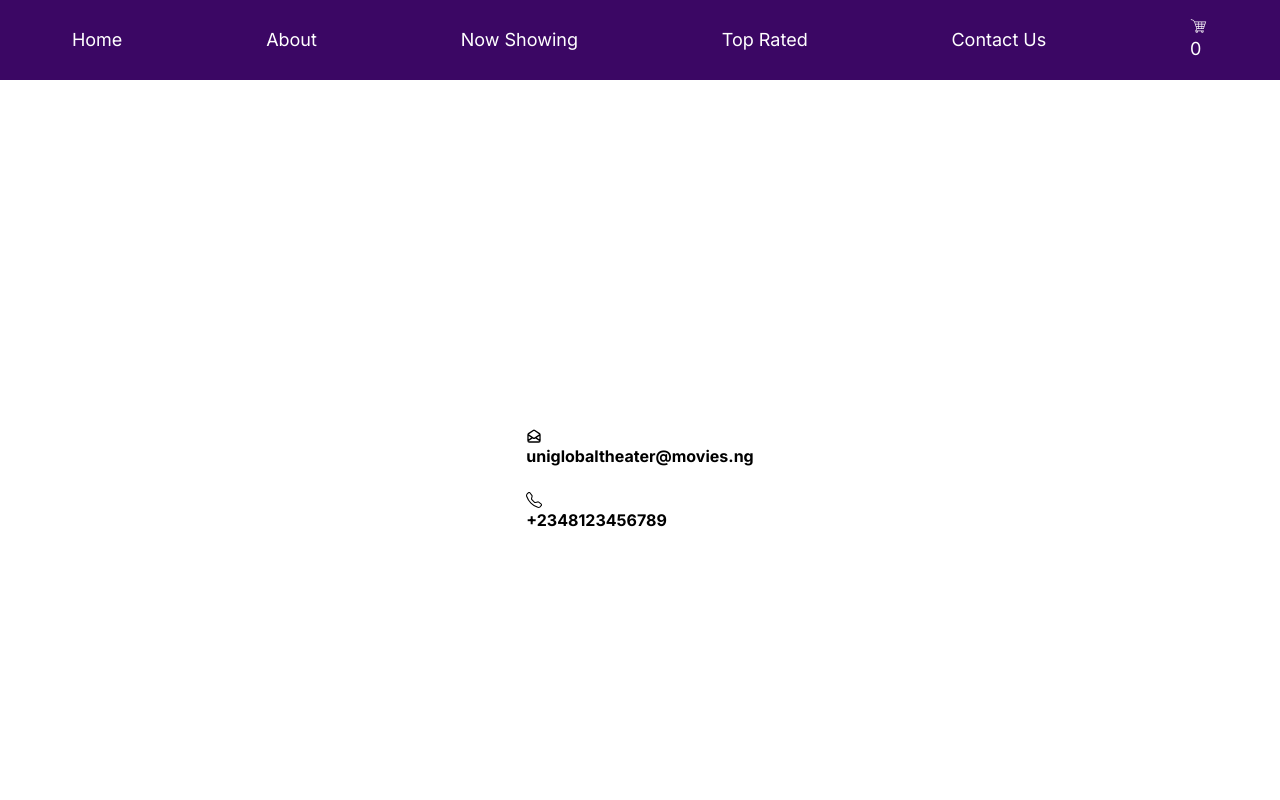
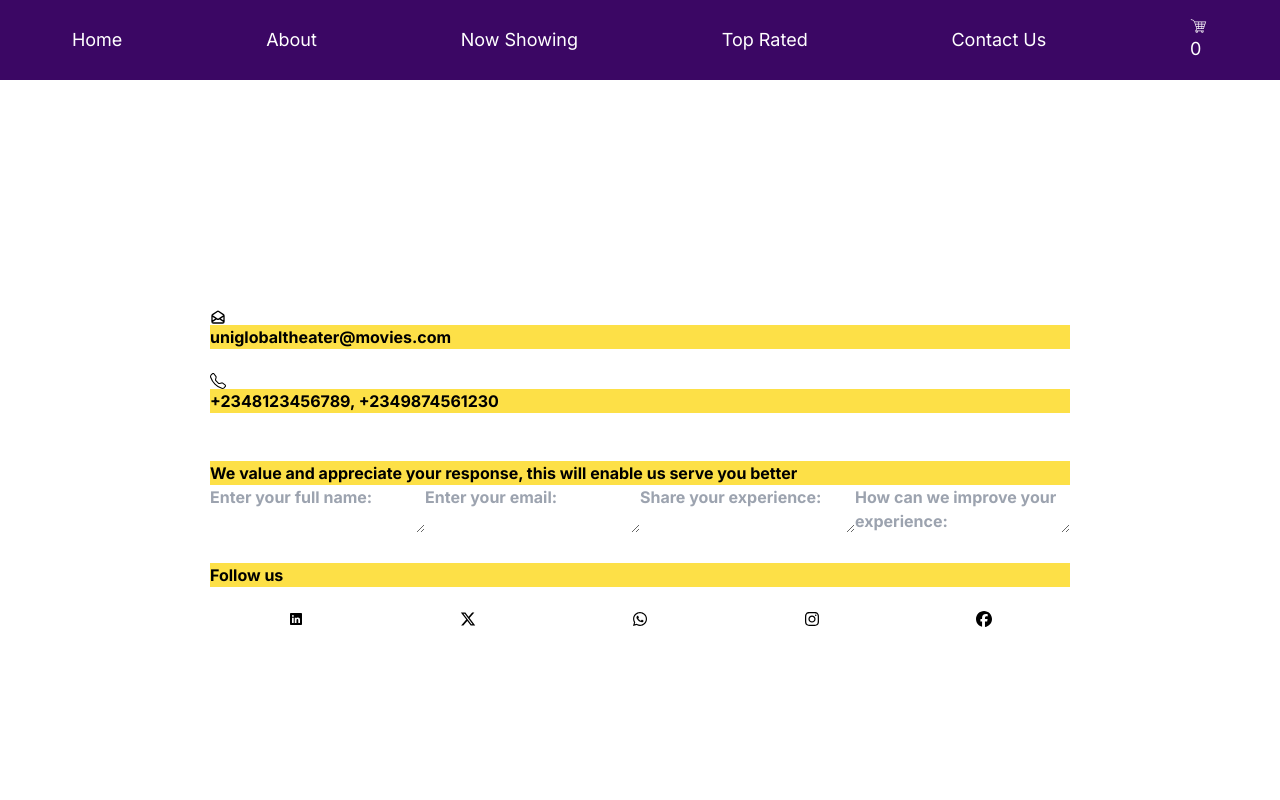
Before and after one commit to ajalakayode/movie_app, a Next.js app: page /contact in a window 1280 px wide. Shown: the top 800 px of the page. Built offline with nearby package versions, Linux system fonts and the light colour scheme.

Commit message:
feat: add the delete function and modified it

```diff
--- a/src/app/about/page.jsx
+++ b/src/app/about/page.jsx
@@ -4,7 +4,7 @@ export default function Aboutpage() {
   return (
     <div  className=" h-screen flex flex-col text-3l items-center justify-center text uppercase font-bold">
 
-        <p className="items-center justify-center">Welcome!!! to UniGlobal Theater, your number one stop for varieties of captivating movies</p> <br />
+        <p className="items-center justify-center">Welcome!!! to UniGlobal Theater, your first choice for varieties of captivating movies</p>
         <p className="text-sm text-red-600 lowercase"> <em>Your pleasure is our pleasure...</em></p>
 
         </div>
--- a/src/app/components/Footer.jsx
+++ b/src/app/components/Footer.jsx
@@ -1,10 +1,13 @@
 import React from 'react'
+
 
 export default function Footer() {
   return (
     <footer className= "h-20 bg-purple-950 flex items-center justify-center text-white">
       {/* <p>&copy; Uni_Global {(new Date ("01-02-2024").getFullYear())} - {(new Date ().getFullYear())}</p> */}
-      <p>&copy;  {(new Date ("01-02-2024").getFullYear())}  Uni_Global</p>
+      <p>&copy;  {(new Date ("01-02-2024").getFullYear())}  Uni_Global</p> <br /> <br />
+
+
 
     </footer>
 
--- a/src/app/components/MobileNav.jsx
+++ b/src/app/components/MobileNav.jsx
@@ -5,10 +5,10 @@ import {useState} from 'react'
 
 export default function MobileNav() {
  const [open, setOpen] = useState(false)
-//  const [val, setVal] = useState(10)
+ const [val, setVal] = useState(0)
 
  function changeVal(){
-    // setVal(add => add + 20)
+    setVal(add => add + 1)
  }
 
  function controlNav(){
--- a/src/app/components/MovieLists.jsx
+++ b/src/app/components/MovieLists.jsx
@@ -22,7 +22,7 @@ export default function MovieLists() {
 
     </div>
     <Link href={'/movies'} className= 'flex items-center justify-center my-5' >
-    <span className='bg-blue-700 text-white rounded-md p-7' >See More</span>
+    <span className='bg-red-700 text-white rounded-md p-7' >See More</span>
     </Link>
     </>
   )
--- a/src/app/contact/page.jsx
+++ b/src/app/contact/page.jsx
@@ -1,25 +1,56 @@
 import { HiOutlineMailOpen } from "react-icons/hi";
 import { BsTelephone } from "react-icons/bs";
+import { IoLogoLinkedin } from "react-icons/io";
+import { FaXTwitter } from "react-icons/fa6";
+import { FaWhatsapp } from "react-icons/fa";
+import { FaInstagram } from "react-icons/fa";
+import { FaFacebook } from "react-icons/fa6";
 
 export default function ContactUsPage() {
     return (
-      <div  className="h-screen flex flex-col text-3l items-center justify-center text font-bold">
+      <div  className="h-screen flex flex-col text-3l items-center justify-center text font-bold h-21 pt-21 ">
         <div>
         <HiOutlineMailOpen />
-        <p> uniglobaltheater@movies.ng</p>  <br />
+        <p className="bg-yellow-300"> uniglobaltheater@movies.com</p>  <br />
 
 
         <BsTelephone />
-        <p>+2348123456789</p>
-        </div>
+        <p className="bg-yellow-300">+2348123456789, +2349874561230</p> <br /> <br />
 
-        <div>
 
+          <p className="bg-yellow-300">We value and appreciate your response, this will enable us serve you better</p>
           <form>
+            <fieldset>
+              <label for="textInput" >
+              <textarea id="textInput" name="textInput" placeholder="Enter your full name: "></textarea>
+              </label>
+
+              <label for="textInput" >
+              <textarea id="textInput" name="textInput" placeholder="Enter your email: "></textarea>
+              </label>
+
+              <label for="textInput" >
+              <textarea id="textInput" name="textInput" placeholder="Share your experience: "></textarea>
+              </label>
+
+              <label for="textInput" >
+              <textarea id="textInput" name="textInput"  placeholder="How can we improve your experience: "></textarea>
+              </label> <br /> <br/>
+
+              <h2 className="bg-yellow-300">Follow us</h2> <br/>
+              <li  className="flex justify-around align-items padding 10px">
+              <IoLogoLinkedin /> <FaXTwitter />
+              <FaWhatsapp />
+              <FaInstagram />
+              <FaFacebook />
+
+              </li>
+
+            </fieldset>
 
           </form>
-        </div>
 
+        </div> <br />
       </div>
 
     )
--- a/src/app/movies/[slug]/page.jsx
+++ b/src/app/movies/[slug]/page.jsx
@@ -24,21 +24,21 @@ export default function MovieDetails({params}) {
 
   const relatedCard = relatedMovies.map((card,index) =>
     <Link href={`/movies/${card.title.split(' ').join('-')}`} title={card.title} className='cursor-pointer' key={index}>
-    <MovieCard title={card.title} kind={card.kind} category={card.category} type={card.type} date_released={card.date_released} rating ={card.rating}/>
+    <MovieCard title={card.title} kind={card.kind} category={card.category} type={card.type} runtime={card.runtime} date_released={card.date_released} rating ={card.rating}/>
     </Link>
   )
 
   return (
 
     <div className="px-16">
-      <h1 className={`${sat.className} text-2xl`} style={{paddingBlock: '20px', backgroundColor: 'blue'}}> {details.title}</h1>
-      <p>{details.epilogue}</p>
+      <h1 className={`${sat.className} text-2xl`} style={{paddingBlock: '20px', backgroundColor: 'yellow'}}> {details.title}</h1> <br />
+      <p>{details.epilogue}</p> <br />
 
       <button
-      onClick={handleMovieAdd} className= "bg-slate-800 text-slate-100 p-3 rounded-md">add movie</button>
+      onClick={handleMovieAdd} className= "bg-green-500 text-slate-100 p-3 rounded-full p3-4 px-3 pt-3 pb-3" >Add movie</button> <br /> <br /> <br />
 
       <div>
-        <h2 className="text-4xl font-bold">related movies</h2>
+        <h2 className="pt-3 pb-3 text-2xl text-black-100 bg-yellow-400">Related movies</h2>
         <div className="grid grid-cols-1 md:grid-cols-3 gap-4">
 
           {relatedCard}
--- a/src/app/movies/page.jsx
+++ b/src/app/movies/page.jsx
@@ -17,7 +17,7 @@ export default function MoviePage() {
   const cards = filterLists.length == 0 ?(<hi>Sorry, search item does not exist </hi>) : filterLists.map((card,index) => (
     <section key={index}>
       <Link href={`/movies/${card.title.split(' ').join('-')}`} title={card.title} className='cursor-pointer'>
-      <MovieCard title={card.title} type={card.type} rating = {card.rating} img={card.image}/>
+      <MovieCard title={card.title} type={card.type} runtime={card.runtime} img={card.image}/>
       </Link>
 
     </section>
--- a/src/app/now-showing/page.jsx
+++ b/src/app/now-showing/page.jsx
@@ -3,7 +3,7 @@ import { RiMovie2Fill } from "react-icons/ri";
 export default function NowShowingPage() {
     return (
       <div  className=" h-screen flex flex-col text-3l items-center justify-center text font-bold">
-        <h1 className="bg-red-600 text-3xl items-center justify-center uppercase font-bold font-sans bg-cover">Showtime!!!</h1>  <br />
+        <h1 className="bg-yellow-200 text-3xl items-center justify-center uppercase font-bold font-sans bg-cover">Showtime!!!</h1>  <br />
           <ul>
             <li > <RiMovie2Fill /> Cat Diamond @ N14,700 (Saturdays): 6:30pm</li> <br />
             <li> <RiMovie2Fill /> Cat Gold @ N22,500 (Fridays): 8:30pm</li> <br />
--- /dev/null
+++ b/src/app/wishes/Delete.jsx
@@ -0,0 +1,19 @@
+"use client"
+import React from 'react'
+import { useContext } from 'react'
+import { SidebarContext } from '../providers'
+
+export default function Delete({title}) {
+    const {movieItem, setMovieItem, setVal} = useContext(SidebarContext)
+
+    const handleDelete = () => {
+        setVal(prev => prev - 1)
+        setMovieItem(movieItem.filter(movie => movie.title != title))
+    }
+  return (
+    <button className='bg-red-600 hover:bg-red-700 text-white font-bold font-sans py-3 px-6 rounded-full' onClick={() => handleDelete()}>
+
+        Delete!!!
+    </button>
+  )
+}
--- a/src/app/wishes/page.jsx
+++ b/src/app/wishes/page.jsx
@@ -3,6 +3,8 @@ import React from 'react'
 import { useContext } from 'react'
 import { SidebarContext } from '../providers'
 import Image from 'next/image'
+import Delete from './Delete'
+
 
 
 
@@ -13,18 +15,18 @@ export default function WishesPage() {
     <div>
       {movieItem.length == 0 ?
       (
-        <h2>add your movies to your list</h2>
+        <h2>Add your movies to your list</h2>
       )
     :
     (
       <div>
-        <table className='w-4/5 m-auto'>
+        <table className='w-4/5 m-auto '>
           <thead>
             <tr>
-              <th>image</th>
-              <th>title</th>
-              <th>epilogue</th>
-              <th>actors</th>
+              <th className='px-10'>image</th>
+              <th className='p-10'>title</th>
+              <th className='p-10'>epilogue</th>
+              <th className='p-10'>actors</th>
             </tr>
           </thead>
 
@@ -34,9 +36,13 @@ export default function WishesPage() {
 
           <td><Image src={`/bp/${movie.title.toLowerCase().split(' ').join('-')}.jpg`} alt={movie.title} title={movie.cat} width={'150'} height={'200'}/></td>
 
-          <td>{movie.title}</td>
-          <td>{movie.epi}</td>
-          <td>{movie.actors}</td>
+          <td className='py-3 px-3'>{movie.title}</td>
+          <td className='py-4 px-4'>{movie.epi}</td>
+          <td className='py-5 px-5'>{movie.actors}</td>
+
+          <td className='py-6 px-6'>
+            <Delete index={index} title={movie.title}/>
+          </td>
 
         </tr>
 
```
Also changed, not shown: 1 other file (tests, documents, lock files or other folders).
